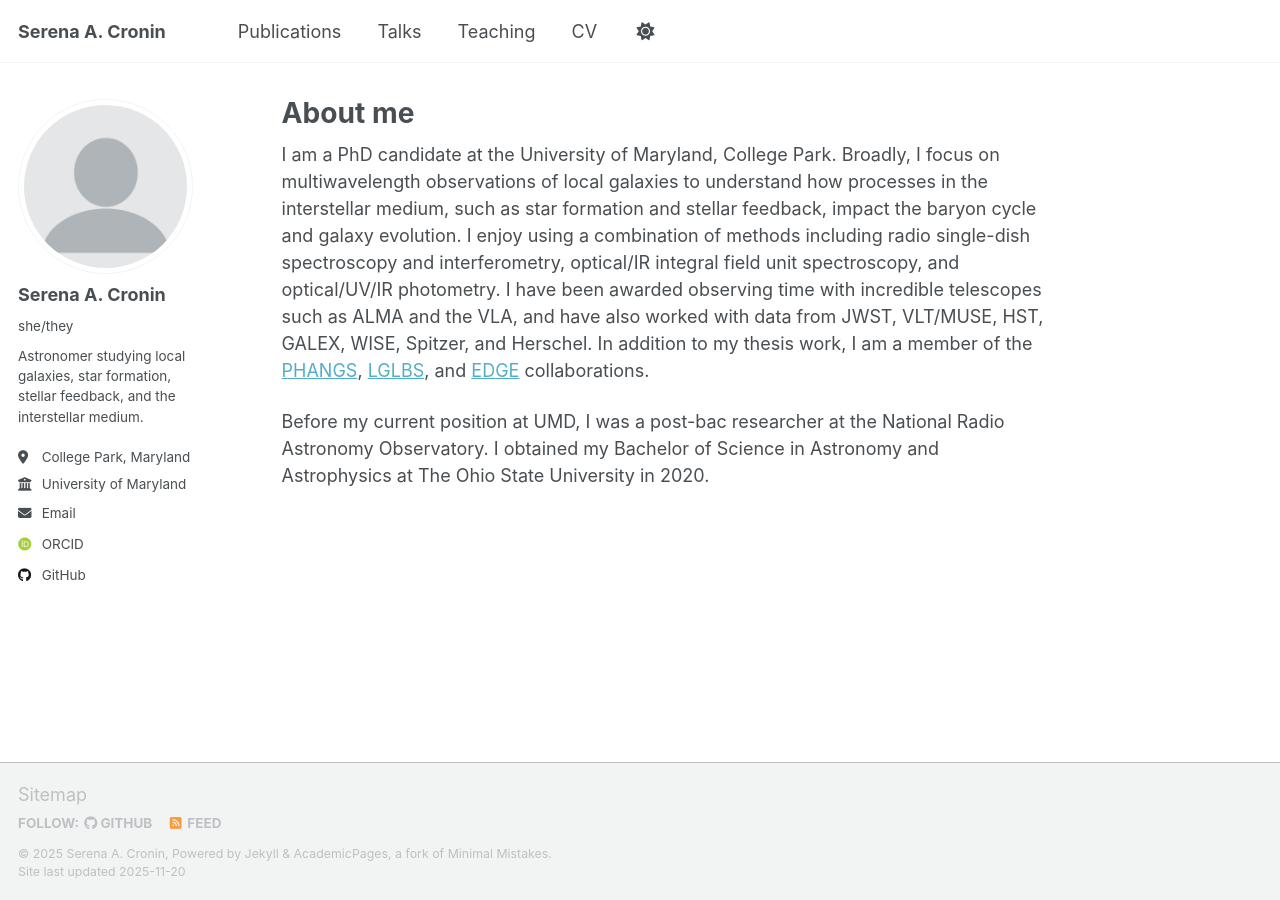
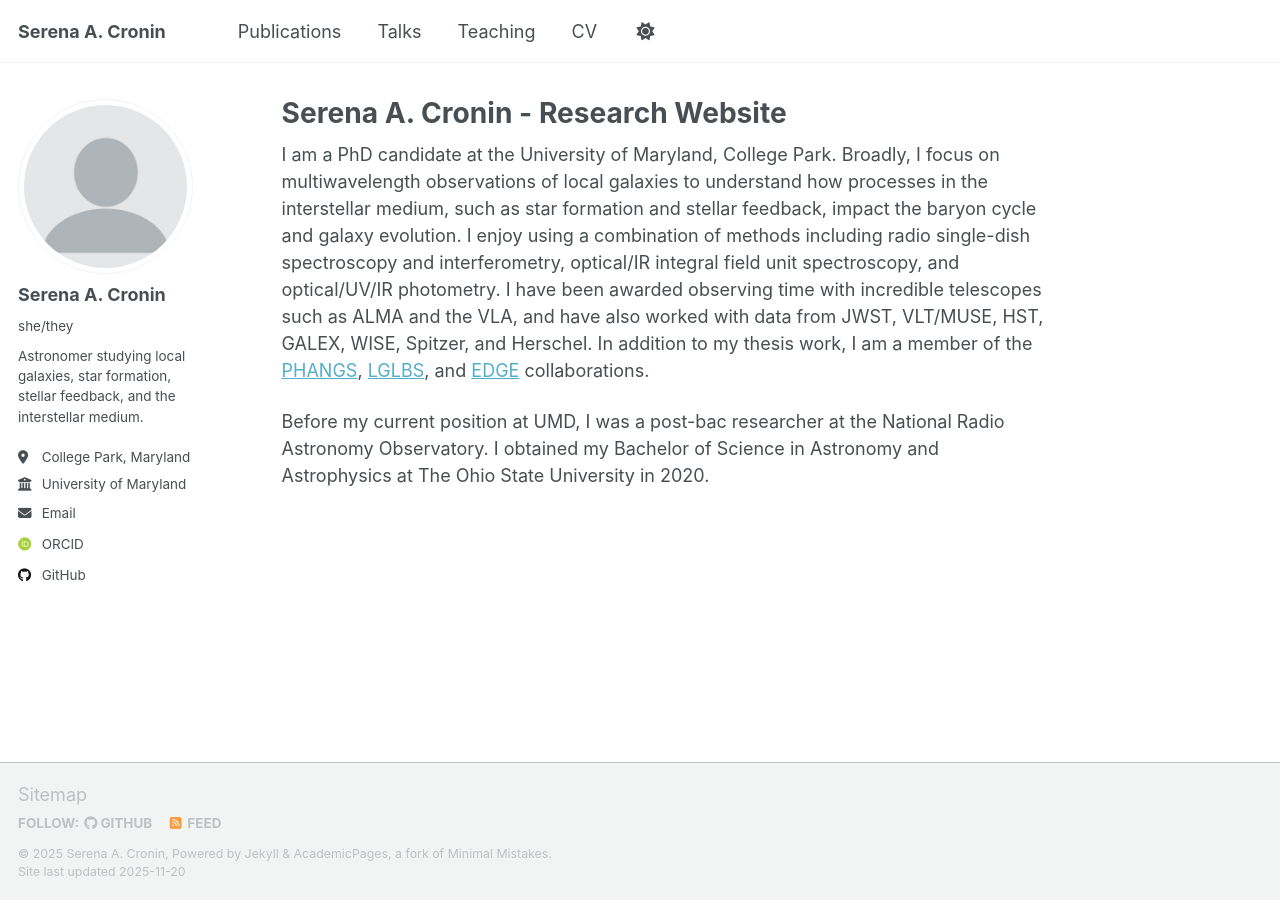
Before and after one commit to serenacronin/serenacronin.github.io, a Jekyll site: the page built from _pages/about.md, in a window 1280 px wide. Built offline with Jekyll 4.4.1, drawn with Linux system fonts in a browser that asks for light colours; some web fonts are replaced; a script that is not in the unit is left out.

Commit message:
Update title in about.md to reflect new branding

```diff
--- a/_pages/about.md
+++ b/_pages/about.md
@@ -1,6 +1,6 @@
 ---
 permalink: /
-title: "About me"
+title: "Serena A. Cronin - Research Website"
 author_profile: true
 redirect_from:
   - /about/
```
